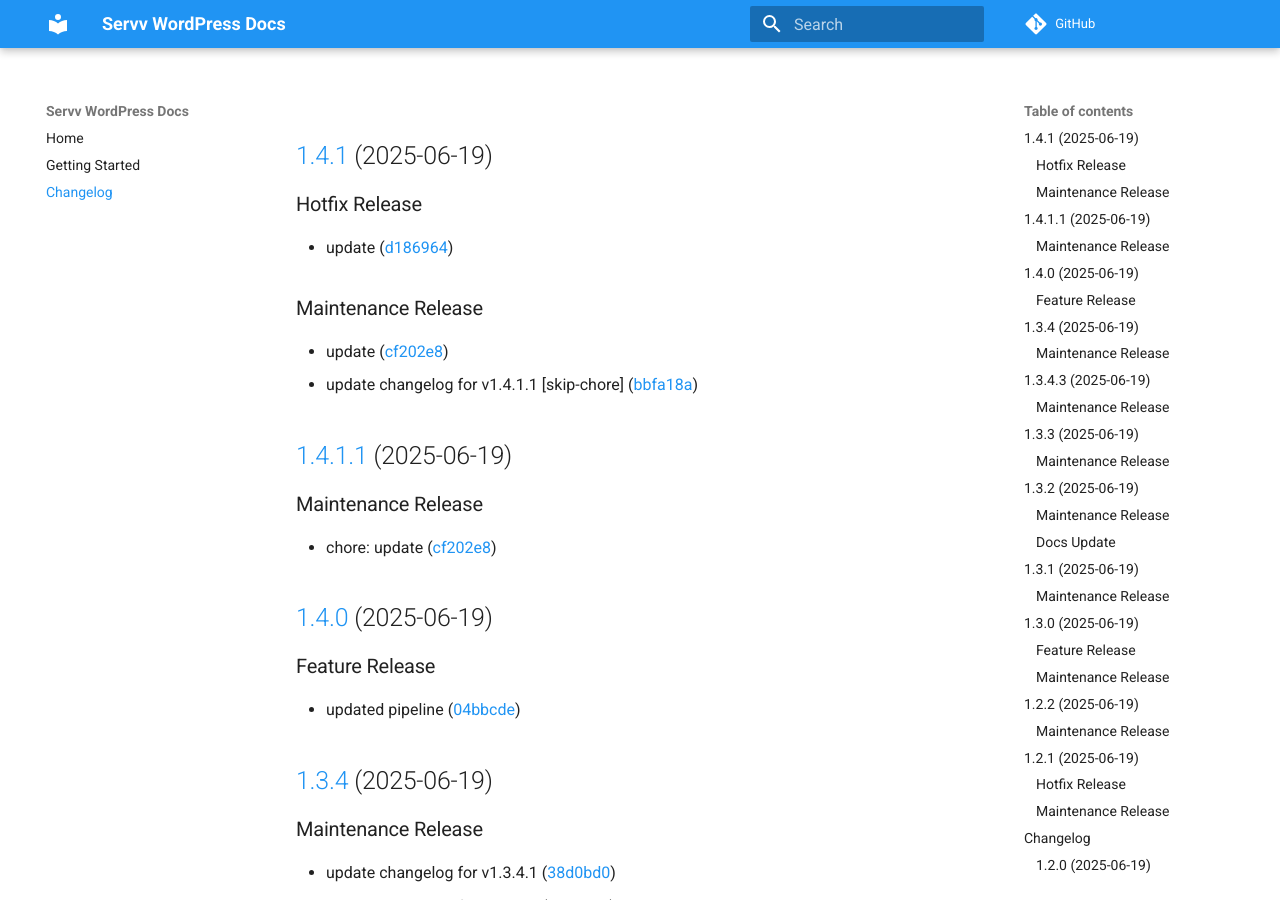
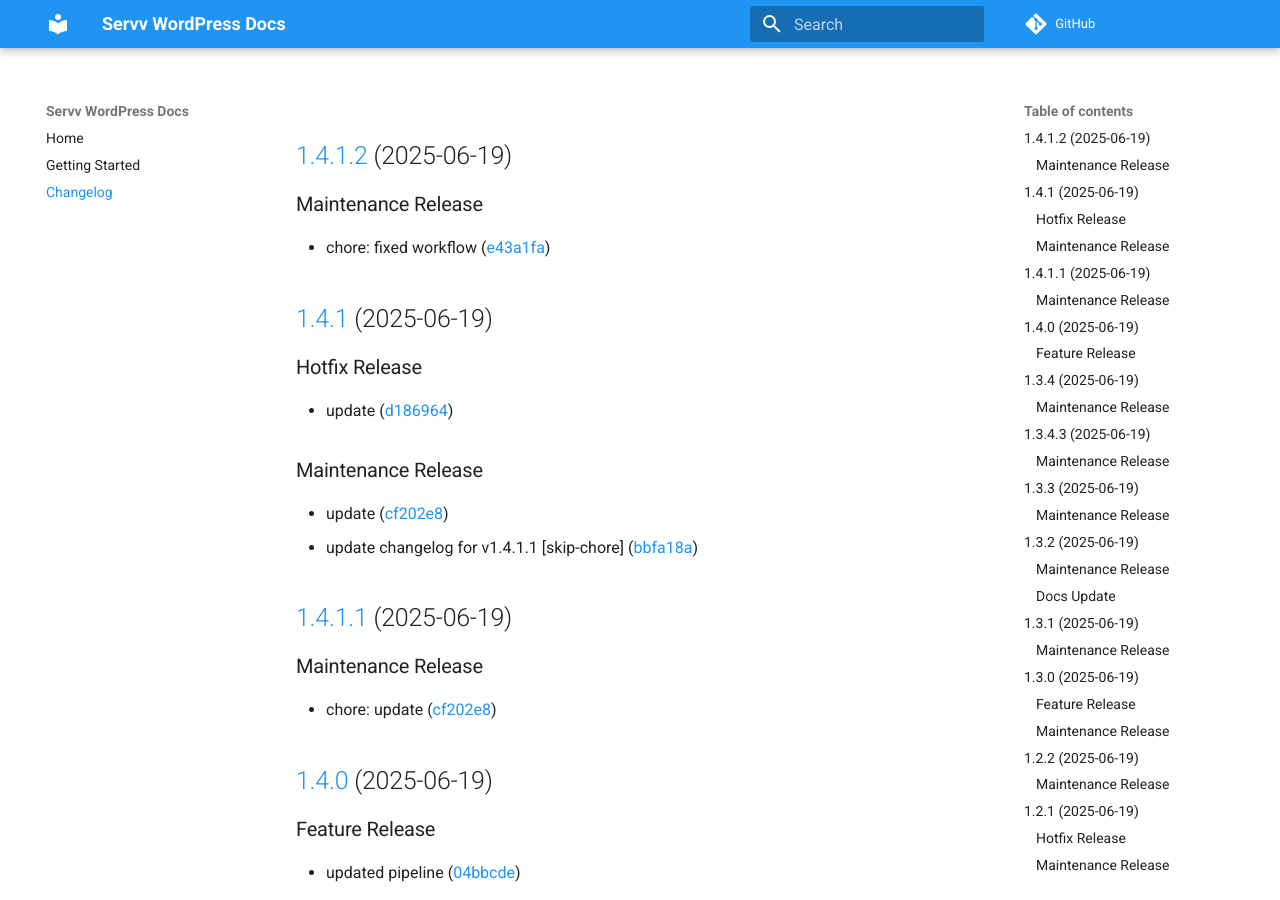
Before and after one commit to varuncoderise/demo_docs, an MkDocs documentation site: the page built from docs/changelog.md, in a window 1280 px wide and 900 px high. Built offline with MkDocs 1.6.1 and Material for MkDocs 9.7.7, drawn with Linux system fonts in a browser that asks for light colours; comment, search, counter and statistics services are not loaded.

Commit message:
Update changelog from v1.4.1.2

```diff
--- a/docs/changelog.md
+++ b/docs/changelog.md
@@ -1,3 +1,9 @@
+## [1.4.1.2](https://github.com/varuncoderise/demo-plugin/compare/v1.4.1.1...v1.4.1.2) (2025-06-19)
+
+### Maintenance Release
+
+* chore: fixed workflow ([e43a1fa](https://github.com/varuncoderise/demo-plugin/commit/e43a1fa755c9b90781b424d2a2f5ccdad8a819c7))
+
 ## [1.4.1](https://github.com/varuncoderise/demo-plugin/compare/v1.4.0...v1.4.1) (2025-06-19)
 
 ### Hotfix Release
```
